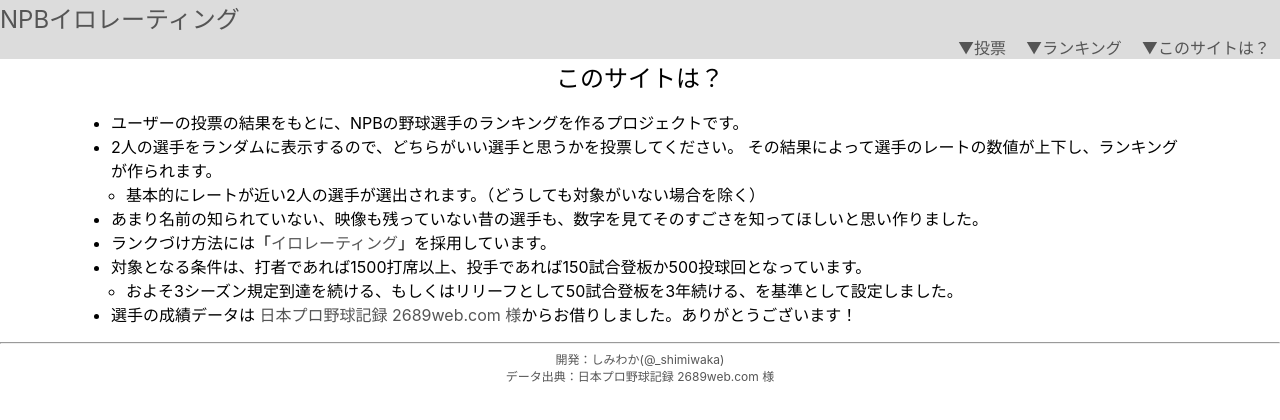
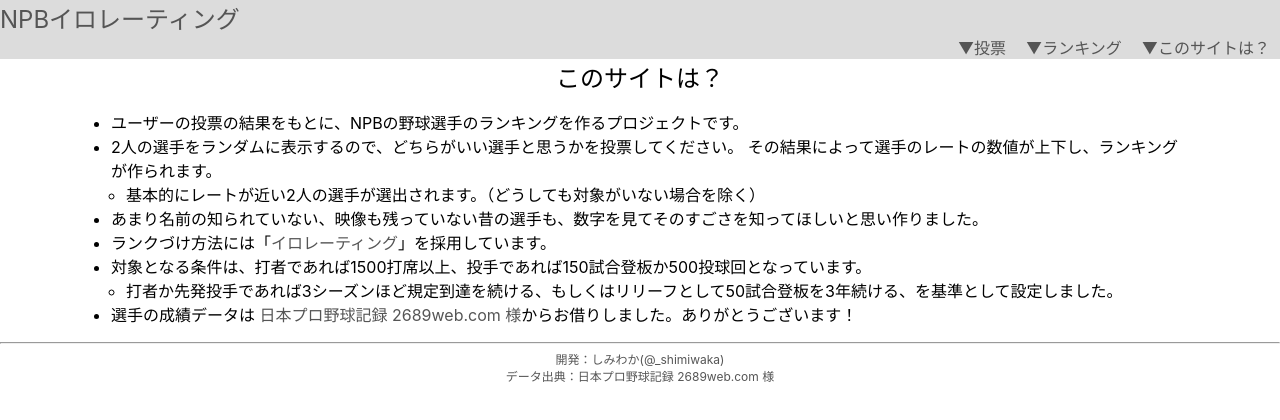
Before and after one commit to shimiwaka/elorater-npb, a React (Create React App) app in the folder front/er-npb-react/: page /description in a window 1280 px wide. Shown: the top 420 px of the page. Built offline with nearby package versions, Linux system fonts and the light colour scheme.

Commit message:
fix Description

```diff
--- a/front/er-npb-react/src/pages/Description.tsx
+++ b/front/er-npb-react/src/pages/Description.tsx
@@ -21,7 +21,7 @@ const Description = () => {
           <li>
             対象となる条件は、打者であれば1500打席以上、投手であれば150試合登板か500投球回となっています。
             <ul>
-              <li>およそ3シーズン規定到達を続ける、もしくはリリーフとして50試合登板を3年続ける、を基準として設定しました。</li>
+              <li>打者か先発投手であれば3シーズンほど規定到達を続ける、もしくはリリーフとして50試合登板を3年続ける、を基準として設定しました。</li>
             </ul>
           </li>
           <li>
```
